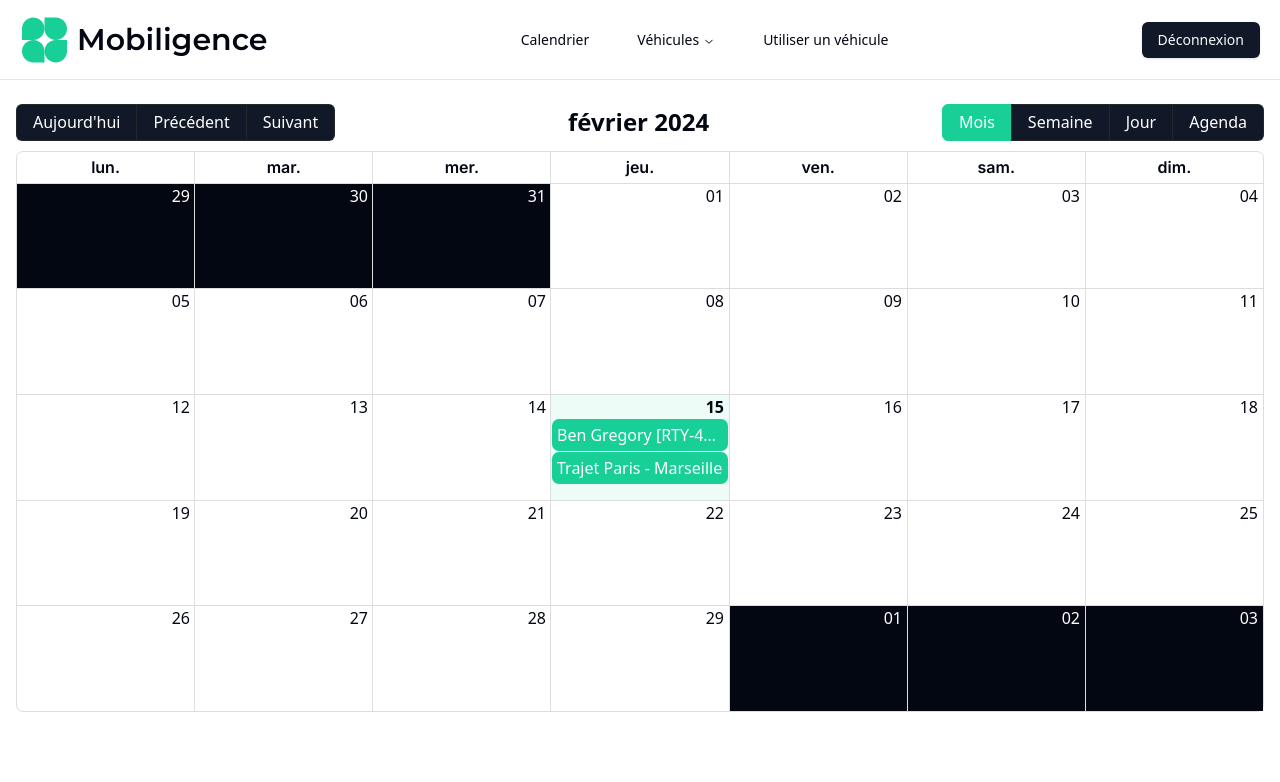
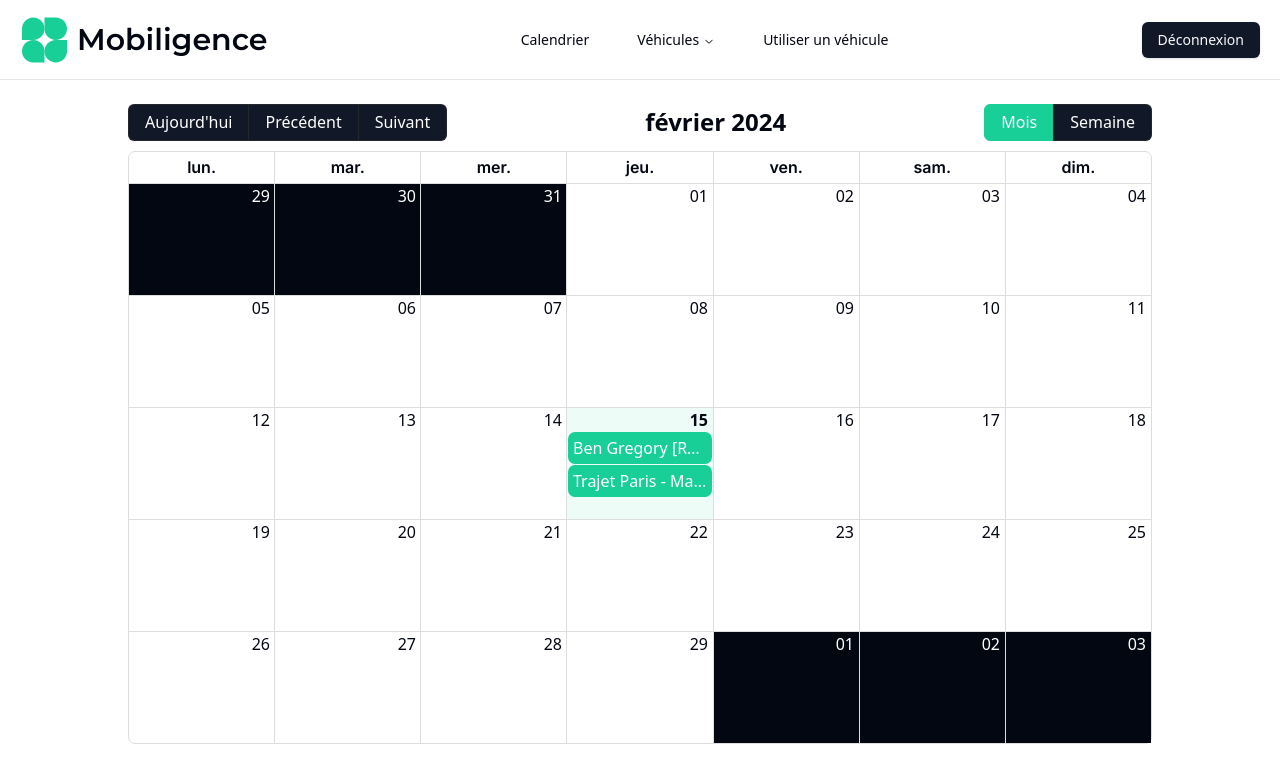
Before and after one commit to BenGregory23/mobiligence-front, a React (Vite) app: page /calendar in a window 1280 px wide. Shown: the top 782 px of the page. Built offline with nearby package versions, Linux system fonts and the light colour scheme; a web font is replaced by a local one.

Commit message:
now using custom version of the React Big Calendar

```diff
--- a/src/ui/vehicule/calendar.tsx
+++ b/src/ui/vehicule/calendar.tsx
@@ -13,7 +13,8 @@ import {
   SheetHeader,
   SheetTitle,
 } from "@/components/ui/sheet"
-import {useState } from 'react';
+import { useState } from 'react';
+import CustomCalendar from '../calendar/custom-calendar';
 
 
 const locales = {
@@ -32,16 +33,14 @@ const localizer = dateFnsLocalizer({
 const CalendarUtilisation = () => {
   const [isSheetOpen, setIsSheetOpen] = useState(false);
 
-  const handleEventClick = (event:Event) => {
+  const handleEventClick = (event: Event) => {
     setIsSheetOpen(true);
   }
 
   const handleSheetClose = (event) => {
-    if(isSheetOpen)
+    if (isSheetOpen)
       setIsSheetOpen(false);
   }
-
-
 
 
   const myEventsList = [
@@ -61,35 +60,8 @@ const CalendarUtilisation = () => {
 
 
   return (
-    <div className='p-4 h-[80vh]' onClick={handleSheetClose}>
-      <Calendar
-        localizer={localizer}
-        events={myEventsList}
-        startAccessor="start"
-        endAccessor="end"
-        defaultView="month"
-        onSelectEvent={(event) => {
-            handleEventClick(event);
-        }}
-
-
-        style={{ height: "100%" }}
-        culture="fr"
-        messages={{
-          next: "Suivant",
-          previous: "Précédent",
-          today: "Aujourd'hui",
-          month: "Mois",
-          week: "Semaine",
-          day: "Jour",
-          agenda: "Agenda",
-          date: "Date",
-          time: "Heure",
-          event: "Événement",
-          allDay: "toute la journée",
-
-        }}
-      />
+    <div className='p-4 min-h-[80vh] flex justify-center items-center' onClick={handleSheetClose}>
+      <CustomCalendar events={myEventsList} onEventClick={handleEventClick} width={"80vw"} height={"80vh"} views={["month","week"]} />
 
       <Sheet open={isSheetOpen}>
         <SheetContent id='sheet'>
```
